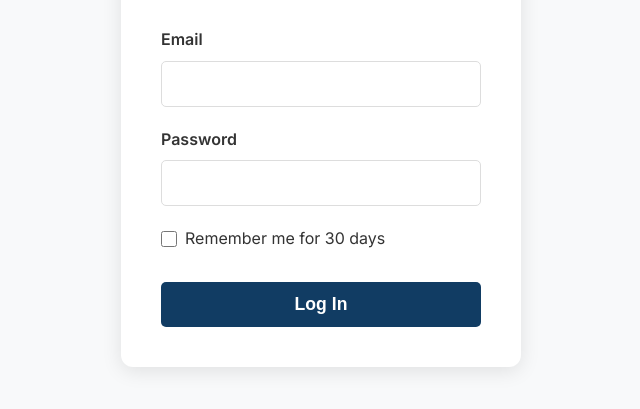
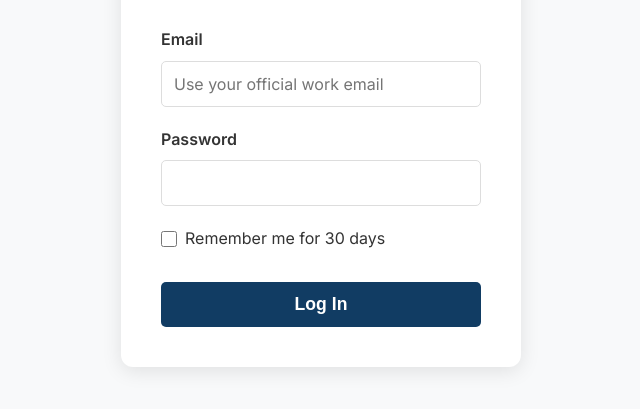
Before and after one commit to d4mz3y/Feedback-System, a website: page admin-login.html in a window 1280 px wide. Shown: the part 301-710 px from the top of the page, without its empty margins (319-959 px from the left). Drawn offline with Linux system fonts and the light colour scheme.

Commit message:
Add placeholder hint to use official work email on admin login
Staff share a mix of domains (hoganguards.com, thehoganorganization.com,
hogantechno.com), so a specific example address wouldn't fit everyone --
using a plain instruction instead.

```diff
--- a/admin-login.html
+++ b/admin-login.html
@@ -23,7 +23,7 @@
             <form id="loginForm">
                 <div class="form-group">
                     <label for="email">Email</label>
-                    <input type="email" id="email" name="email" required autocomplete="username">
+                    <input type="email" id="email" name="email" placeholder="Use your official work email" required autocomplete="username">
                 </div>
                 <div class="form-group">
                     <label for="password">Password</label>
```
